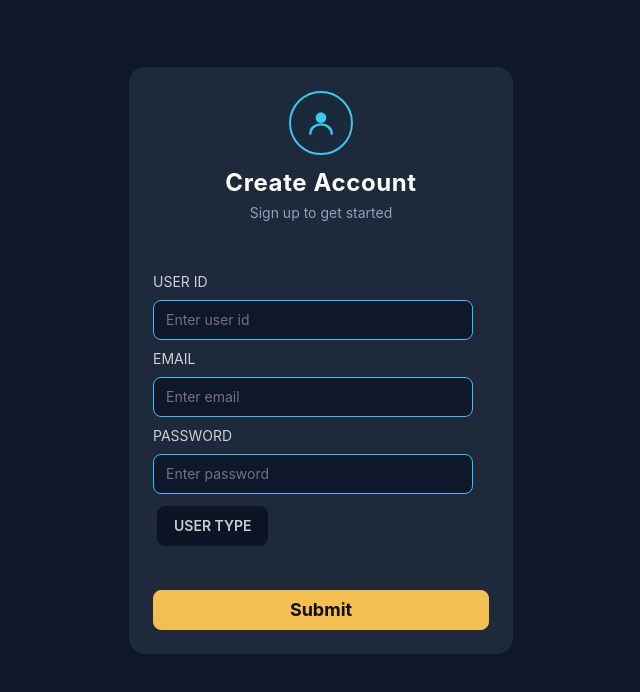
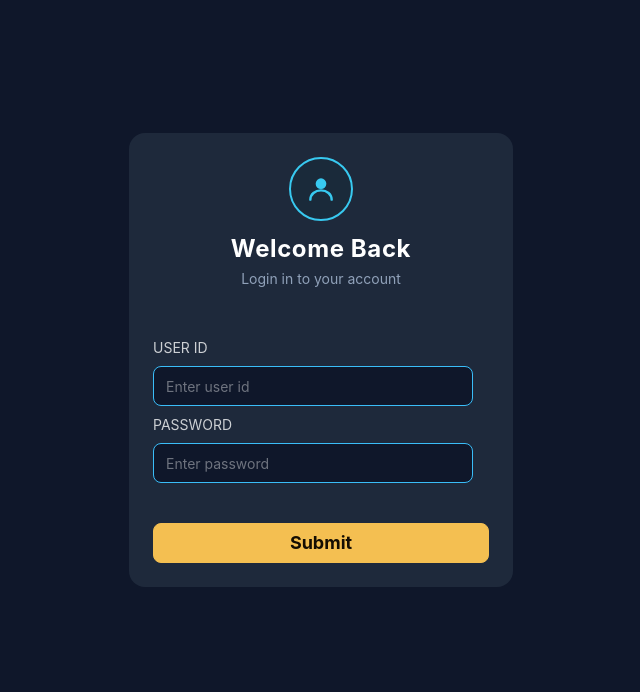
Before and after one commit to Tanish866/CRM_APP, a React (Vite) app: page /login in a window 1280 px wide. Shown: the top 692 px of the page, without its empty margins (319-959 px from the left). Built offline with nearby package versions, Linux system fonts and the light colour scheme.

Commit message:
Added the react router setup

```diff
--- a/package.json
+++ b/package.json
@@ -15,7 +15,8 @@
     "axios": "^1.13.6",
     "react": "^19.2.4",
     "react-dom": "^19.2.4",
-    "react-redux": "^9.2.0"
+    "react-redux": "^9.2.0",
+    "react-router-dom": "^7.13.1"
   },
   "devDependencies": {
     "@eslint/js": "^9.39.4",
--- a/src/App.jsx
+++ b/src/App.jsx
@@ -1,12 +1,12 @@
 import './App.css';
 
-import Signup from './pages/Authentication/Signup';
+import MainRoutes from './routes/MainRoutes';
 
 function App() {
 
   return (
     <>
-      <Signup/>
+      <MainRoutes/>
     </>
   );
 }
--- a/src/main.jsx
+++ b/src/main.jsx
@@ -2,12 +2,15 @@
 
 import { createRoot } from 'react-dom/client';
 import { Provider } from 'react-redux';
+import { BrowserRouter } from 'react-router-dom';
 
 import App from './App.jsx';
 import store from './Reducer/store.js';
 
 createRoot(document.getElementById('root')).render(
+    <BrowserRouter>
     <Provider store={store}>
         <App/>
     </Provider>
+    </BrowserRouter>
 );
--- /dev/null
+++ b/src/routes/MainRoutes.jsx
@@ -0,0 +1,14 @@
+import { Route, Routes } from "react-router-dom";
+
+import Login from "../pages/Authentication/Login";
+import Signup from "../pages/Authentication/Signup";
+
+function MainRoutes(){
+    return (
+        <Routes>
+            <Route path="/login" element={<Login/>}/>
+            <Route path="/signup" element={<Signup/>}/>
+        </Routes>
+    );
+}
+export default MainRoutes;
```
Also changed, not shown: 1 other file (tests, documents, lock files or other folders).
